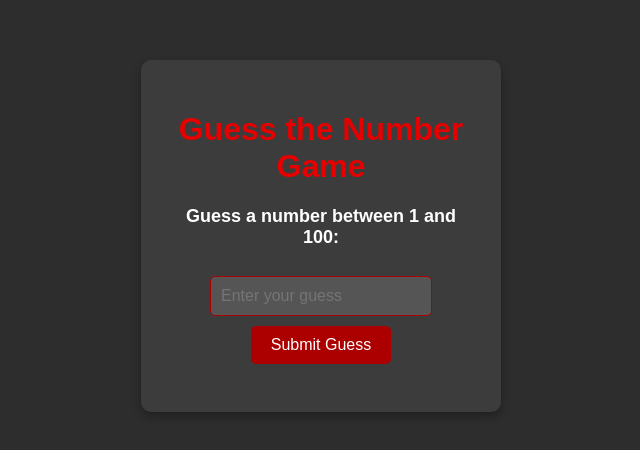
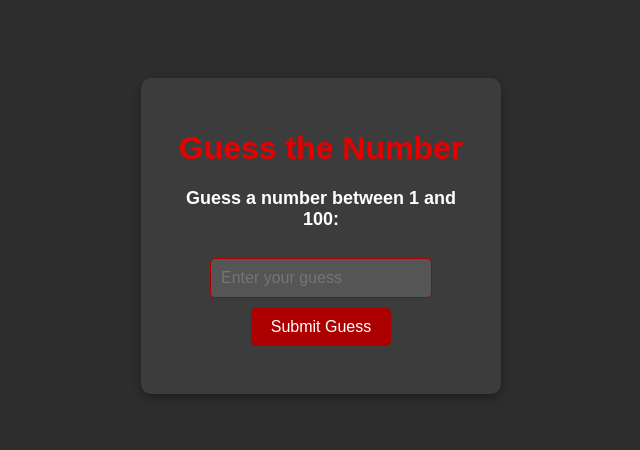
Before and after one commit to Jasn57/numbergen, a plain HTML site: page index.html in a window 1280 px wide. Shown: the part 164-614 px from the top of the page, without its empty margins (319-959 px from the left). Drawn offline with Linux system fonts and the light colour scheme.

Commit message:
Update index.html

```diff
--- a/index.html
+++ b/index.html
@@ -3,7 +3,7 @@
 <head>
     <meta charset="UTF-8">
     <meta name="viewport" content="width=device-width, initial-scale=1.0">
-    <title>Guess the Number Game</title>
+    <title>Guess the Number</title>
     <style>
         body {
             font-family: Arial, sans-serif;
@@ -75,7 +75,7 @@
 </head>
 <body>
     <div class="container">
-        <h1>Guess the Number Game</h1>
+        <h1>Guess the Number</h1>
         <p>Guess a number between 1 and 100:</p>
         <input type="number" id="guess" placeholder="Enter your guess">
         <button onclick="submitGuess()">Submit Guess</button>
```
